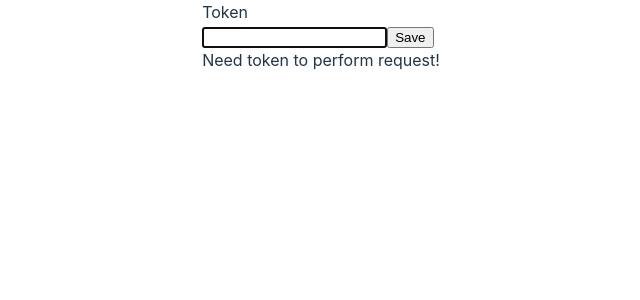
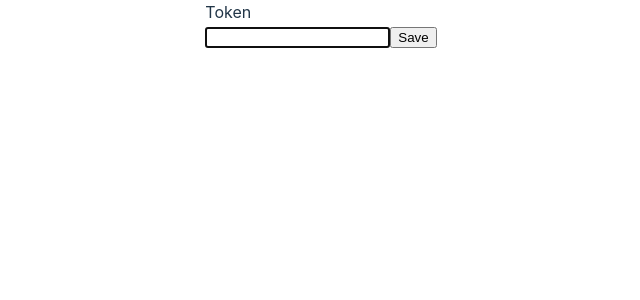
Before and after one commit to MerlinEmris/react-repo-explorer, a React (Vite) app: page / in a window 1280 px wide. Shown: the top 300 px of the page, without its empty margins (319-959 px from the left). Built offline with nearby package versions, Linux system fonts and the light colour scheme.

Commit message:
chore: rename stores folder to store

```diff
--- a/src/App.tsx
+++ b/src/App.tsx
@@ -5,20 +5,20 @@ import SearchBar from "./components/SearchBar";
 import UserDetail from "./components/user/UserDetail";
 import RepositoryFetch from "./components/repository/RepositoryFetch";
 import UserToken from "./components/user/UserToken";
-import useUserStore from "./stores/user";
+import useUserStore from "./store/user";
 
 const App: React.FC = () => {
   const token = useUserStore((state) => state.token);
   return (
     <div className="container">
-      <div>{token ? <UserDetail /> : <UserToken />}</div>
+      {token ? <UserDetail /> : <UserToken />}
       {token ? (
         <div>
           <SearchBar />
           <RepositoryFetch />
         </div>
       ) : (
-        <span>Need token to perform request!</span>
+        <></>
       )}
     </div>
   );
--- a/src/apollo/client.ts
+++ b/src/apollo/client.ts
@@ -1,6 +1,6 @@
 import { ApolloClient, InMemoryCache, createHttpLink } from "@apollo/client";
 import { setContext } from "@apollo/client/link/context";
-import useUserStore from "../stores/user";
+import useUserStore from "../store/user";
 
 const httpLink = createHttpLink({
   uri: "https://api.github.com/graphql",
--- a/src/components/SearchBar.tsx
+++ b/src/components/SearchBar.tsx
@@ -1,6 +1,6 @@
 import React, { useEffect, useRef } from "react";
 
-import useFilterStore from "../stores/filter";
+import useFilterStore from "../store/filter";
 
 const SearchBar: React.FC = () => {
   const searchTerm = useFilterStore((state) => state.searchTerm);
--- a/src/components/repository/RepositoryContainer.tsx
+++ b/src/components/repository/RepositoryContainer.tsx
@@ -1,5 +1,5 @@
 import React from "react";
-import useRepositoryStore from "../../stores/repository";
+import useRepositoryStore from "../../store/repository";
 import RepositoryCard from "./RepositoryCard";
 
 const RepositoryContainer: React.FC = () => {
--- a/src/components/repository/RepositoryFetch.tsx
+++ b/src/components/repository/RepositoryFetch.tsx
@@ -4,8 +4,8 @@ import {
   GET_REPOSITORIES,
   GET_USER_REPOSITORIES,
 } from "../../apollo/repositories";
-import useFilterStore from "../../stores/filter";
-import useRepositoryStore from "../../stores/repository";
+import useFilterStore from "../../store/filter";
+import useRepositoryStore from "../../store/repository";
 import RepositoryContainer from "./RepositoryContainer";
 
 const RepositoryFetch: React.FC = () => {
--- a/src/components/user/UserDetail.tsx
+++ b/src/components/user/UserDetail.tsx
@@ -1,5 +1,5 @@
 import React, { useEffect } from "react";
-import useUserStore from "../../stores/user";
+import useUserStore from "../../store/user";
 import { useQuery } from "@apollo/client";
 import { GET_USER_DATA } from "../../apollo/repositories";
 
--- a/src/components/user/UserToken.tsx
+++ b/src/components/user/UserToken.tsx
@@ -1,5 +1,5 @@
 import React, { useRef, useEffect } from "react";
-import useUserStore from "../../stores/user";
+import useUserStore from "../../store/user";
 const UserToken: React.FC = () => {
   const setToken = useUserStore((state) => state.setToken);
   const ref = useRef<HTMLInputElement>(null);
```
Also changed, not shown: src/store/filter.ts (renamed from src/stores/filter.ts), src/store/repository.ts (renamed from src/stores/repository.ts), src/store/user.ts (renamed from src/stores/user.ts).
